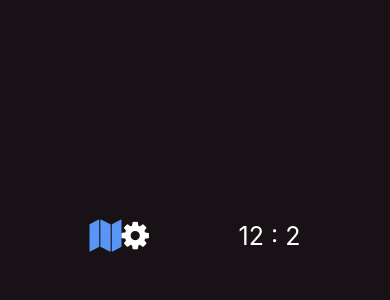
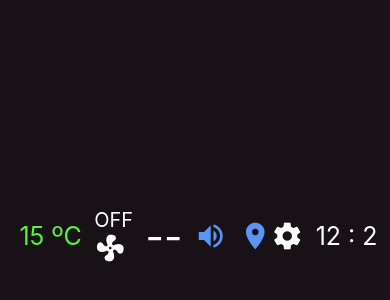
Before and after one commit to Yinnohs/car-ui-josei-josee-danig, a React Native app in the folder car-ui/: screen / in a window 390 px wide. Shown: the part 186-486 px from the top of the page. Built offline with nearby package versions, Linux system fonts and the light colour scheme.

Commit message:
feat(app.js): created main layout mock up

```diff
--- a/car-ui/App.js
+++ b/car-ui/App.js
@@ -1,13 +1,23 @@
 import { StatusBar } from "expo-status-bar";
+import { useState } from "react";
 import { StyleSheet, Text, View } from "react-native";
 import { Clock, IconButton } from "./src/molecules";
 
 export default function App() {
+  const [isFanOn, setISFanOn] = useState(false)
   return (
     <View style={[styles.flexRow,styles.container]}>
+      <Text style={{color:'#55F538', fontSize:25}} > 15 ºC</Text>
+      <View>
+        <Text style={{color:'#FFF', fontSize:20}}>{isFanOn ? "ON": "OFF"}</Text>
+        <IconButton iconName={"fan"} iconColor={"#FFF"} iconSize={32} />
+      </View>
+
+      <Text style ={{fontSize:40, color: '#FFF'}}>--</Text>
+      <IconButton iconName={"volume-high"} iconColor={"#5995F4"} iconSize={32} />
       <View style={styles.flexRow}>
-        <IconButton iconName={"map"} iconColor={"#5995F4"} iconSize={32} />
-        <IconButton iconName={"gear"} iconColor={"#FFF"} iconSize={32} />
+        <IconButton iconName={"map-marker"} iconColor={"#5995F4"} iconSize={32} />
+        <IconButton iconName={"cog"} iconColor={"#FFF"} iconSize={32} />
       </View>
       <Clock textColor={"#FFF"} clockSize={25} />
       <StatusBar style="auto" />
--- a/car-ui/src/molecules/IconButton.jsx
+++ b/car-ui/src/molecules/IconButton.jsx
@@ -1,5 +1,5 @@
 import React from 'react'
-import FontAwesomeIcon from '@expo/vector-icons/FontAwesome'
+import FontAwesomeIcon from '@expo/vector-icons/MaterialCommunityIcons'
 
 export function IconButton({iconSize, iconColor, iconName, action}) {
   return (
```
